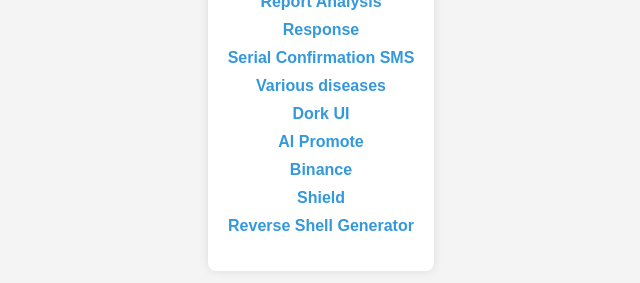
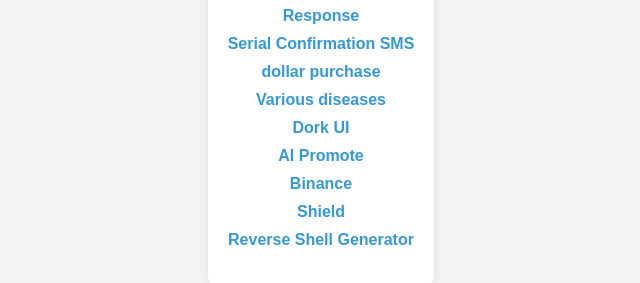
Before and after one commit to huntertool/mytool2, a plain HTML site: page index.html in a window 1280 px wide. Shown: the part 317-600 px from the top of the page, without its empty margins (319-959 px from the left). Drawn offline with Linux system fonts and the light colour scheme.

Commit message:
Update index.html

```diff
--- a/index.html
+++ b/index.html
@@ -49,6 +49,7 @@
             <li><a href="report/index.html">Report Analysis</a></li>
             <li><a href="response/index.html">Response</a></li>
             <li><a href="sms/index.html">Serial Confirmation SMS</a></li>
+            <li><a href="dollar/index.html">dollar purchase</a></li>
             <li><a href="disease/index.html">Various diseases</a></li>
             <li><a href="dork-ui/index.html">Dork UI</a></li>
             <li><a href="ai-promote/index.html">AI Promote</a></li>
```
